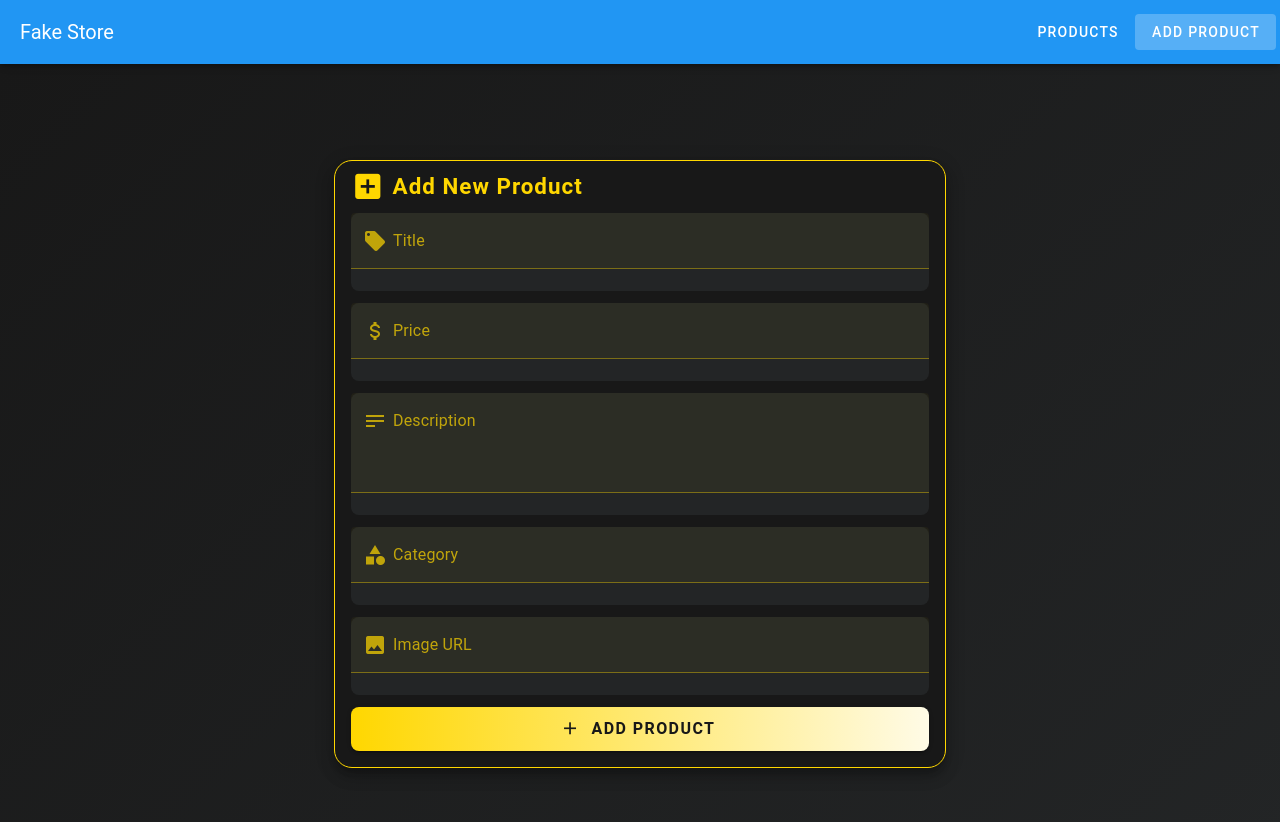
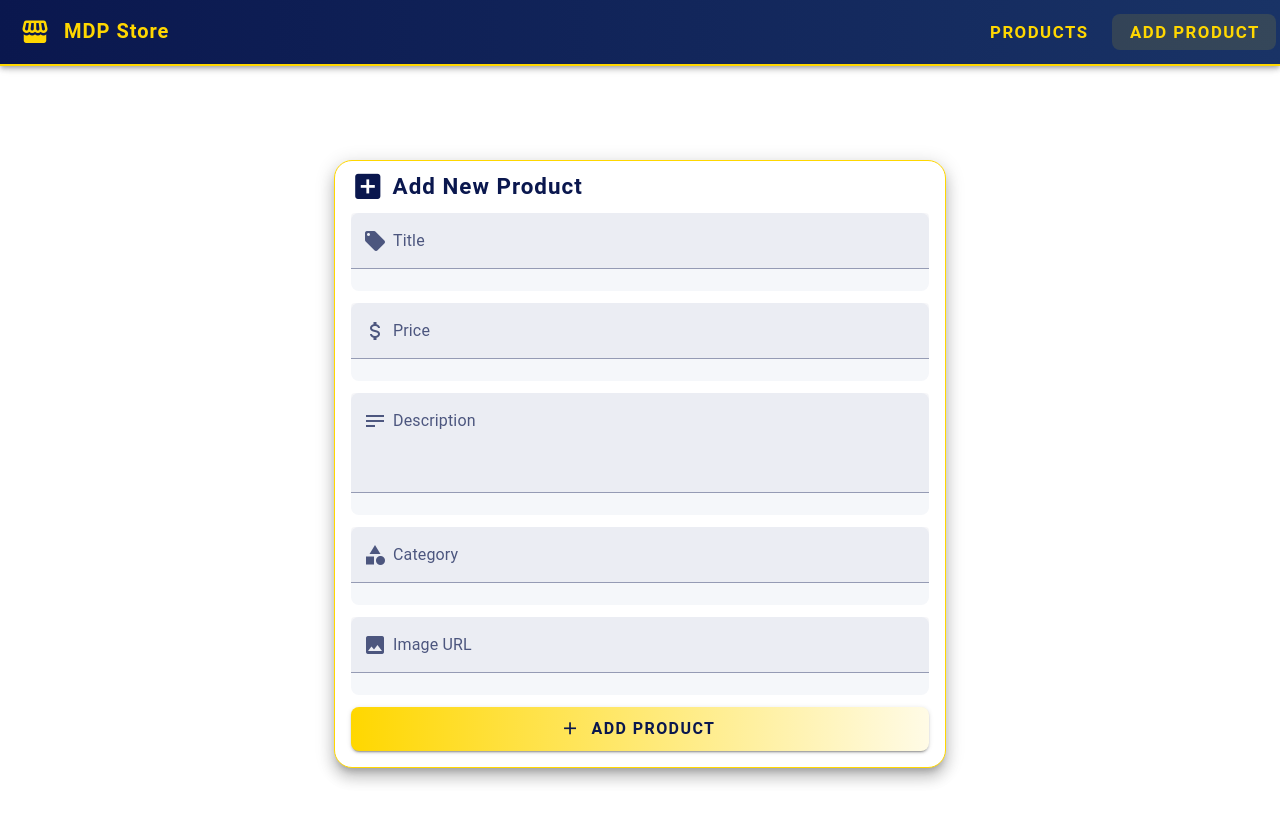
Before and after one commit to DesireeParan/Products-listing-using-vuetify-and-fakestore-api, a Vue app: page /add in a window 1280 px wide. Shown: the top 822 px of the page. Built offline with nearby package versions, Linux system fonts and the light colour scheme; a small style sheet from the web is missing.

Commit message:
Change color combination them into white, gold, and navy blue

```diff
--- a/index.html
+++ b/index.html
@@ -4,7 +4,7 @@
     <meta charset="UTF-8">
     <link rel="icon" href="/favicon.ico">
     <meta name="viewport" content="width=device-width, initial-scale=1.0">
-    <title>Welcome to Vuetify 3</title>
+    <title>MDP Store</title>
   </head>
   <body>
     <div id="app"></div>
--- a/src/App.vue
+++ b/src/App.vue
@@ -1,10 +1,13 @@
 <template>
   <v-app>
-    <v-app-bar app color="primary" dark>
-      <v-toolbar-title>Fake Store</v-toolbar-title>
+    <v-app-bar app class="gold-navbar" elevation="4">
+      <v-toolbar-title class="gold-title">
+        <v-icon color="#FFD700" class="mr-2">mdi-storefront</v-icon>
+        MDP Store
+      </v-toolbar-title>
       <v-spacer />
-      <v-btn to="/" text>Products</v-btn>
-      <v-btn to="/add" text>Add Product</v-btn>
+      <v-btn to="/" class="gold-nav-btn" variant="text">Products</v-btn>
+      <v-btn to="/add" class="gold-nav-btn" variant="text">Add Product</v-btn>
     </v-app-bar>
     <v-main>
       <router-view />
@@ -16,3 +19,32 @@
 import ProductList from './components/ProductList.vue';
   //
 </script>
+
+<style scoped>
+.gold-navbar {
+  background: linear-gradient(90deg, #0a174e 0%, #193366 100%);
+  border-bottom: 2px solid #FFD700;
+}
+.gold-title {
+  color: #FFD700;
+  font-weight: 700;
+  letter-spacing: 1px;
+  display: flex;
+  align-items: center;
+}
+.gold-nav-btn {
+  color: #FFD700 !important;
+  font-weight: 700;
+  font-size: 1.05rem;
+  border-radius: 8px;
+  margin-left: 8px;
+  transition: background 0.2s, color 0.2s;
+}
+.gold-nav-btn:hover {
+  background: linear-gradient(90deg, #FFD700 0%, #fffbe6 100%);
+  color: #0a174e !important;
+}
+.v-main {
+  background: #fff !important;
+}
+</style>
--- a/src/components/AddProduct.vue
+++ b/src/components/AddProduct.vue
@@ -53,7 +53,7 @@ export default defineComponent({
 
 <style scoped>
 .add-product-container {
-  background: linear-gradient(135deg, #181818 0%, #232526 100%);
+  background: #fff;
   min-height: 100vh;
   display: flex;
   align-items: center;
@@ -63,15 +63,15 @@ export default defineComponent({
 }
 .add-product-card {
   border-radius: 18px;
-  background: #181818;
-  color: #fff;
+  background: #fff;
+  color: #0a174e;
   border: 1.5px solid #FFD700;
-  box-shadow: 0 8px 32px rgba(255, 215, 0, 0.10);
+  box-shadow: 0 8px 32px rgba(10, 23, 78, 0.10);
 }
 .add-product-title {
   font-size: 1.4rem;
   font-weight: 700;
-  color: #FFD700;
+  color: #0a174e;
   display: flex;
   align-items: center;
   letter-spacing: 1px;
@@ -79,17 +79,17 @@ export default defineComponent({
 }
 .add-product-form .v-text-field,
 .add-product-form .v-textarea {
-  background: #232526;
-  color: #FFD700;
+  background: #f5f7fa;
+  color: #0a174e;
   border-radius: 8px;
 }
 .add-product-form input,
 .add-product-form textarea {
-  color: #FFD700 !important;
+  color: #0a174e !important;
 }
 .add-btn {
   background: linear-gradient(90deg, #FFD700 0%, #fffbe6 100%);
-  color: #181818 !important;
+  color: #0a174e !important;
   font-weight: 700;
   border-radius: 8px;
   border: none;
@@ -97,6 +97,6 @@ export default defineComponent({
 }
 .add-btn:hover {
   background: linear-gradient(90deg, #fffbe6 0%, #FFD700 100%);
-  color: #181818 !important;
+  color: #0a174e !important;
 }
 </style>
--- a/src/components/ProductList.vue
+++ b/src/components/ProductList.vue
@@ -2,7 +2,7 @@
   <v-container class="product-list-container" fluid>
     <v-row class="mb-6" align="center" justify="space-between">
       <v-col cols="12" md="6">
-        <h1 class="display-1 font-weight-bold mb-2">Shop Products</h1>
+        <h1 class="display-1 text-black font-weight-bold mb-2">Products</h1>
         <div class="subtitle-1 text-grey-darken-1 mb-4">Discover the best deals and latest trends</div>
       </v-col>
       <v-col cols="12" md="6" class="d-flex justify-end align-center">
@@ -54,6 +54,7 @@
         </v-alert>
       </v-col>
     </v-row>
+
     <v-dialog v-model="showModal" max-width="800px">
       <v-card class="modal-card">
         <v-row>
@@ -214,7 +215,7 @@ export default defineComponent({
 
 <style scoped>
 .product-list-container {
-  background: linear-gradient(135deg, #181818 0%, #232526 100%);
+  background: #fff;
   min-height: 100vh;
   padding-top: 32px;
   padding-bottom: 32px;
@@ -223,19 +224,19 @@ export default defineComponent({
   border-radius: 18px;
   transition: box-shadow 0.2s, transform 0.2s;
   cursor: pointer;
-  background: #181818;
+  background: #fff;
   border: 1.5px solid #FFD700;
-  color: #fff;
+  color: #0a174e;
   padding-bottom: 8px;
 }
 .product-card:hover {
-  box-shadow: 0 8px 32px rgba(255, 215, 0, 0.18);
+  box-shadow: 0 8px 32px rgba(10, 23, 78, 0.12);
   transform: translateY(-4px) scale(1.03);
-  border-color: #fffbe6;
+  border-color: #FFD700;
 }
 .product-image-wrapper {
   padding: 18px 18px 0 18px;
-  background: #232526;
+  background: #f5f7fa;
   border-top-left-radius: 18px;
   border-top-right-radius: 18px;
   display: flex;
@@ -251,22 +252,22 @@ export default defineComponent({
   font-size: 1.2rem;
   font-weight: 700;
   margin-bottom: 0;
-  color: #FFD700;
+  color: #0a174e;
   letter-spacing: 0.5px;
   text-align: left;
 }
 .emphasized-title {
-  text-shadow: 0 2px 8px rgba(255, 215, 0, 0.18);
+  text-shadow: 0 2px 8px rgba(25, 51, 102, 0.10);
 }
 .product-category {
   font-size: 0.85rem;
   letter-spacing: 1px;
   margin-bottom: 0.5rem;
-  color: #fffbe6;
+  color: #193366;
 }
 .product-description {
   font-size: 0.98rem;
-  color: #fffbe6;
+  color: #193366;
   min-height: 60px;
   font-style: italic;
 }
@@ -279,24 +280,24 @@ export default defineComponent({
 .modal-card {
   border-radius: 18px;
   padding: 24px 12px 12px 12px;
-  background: #181818;
-  color: #fff;
+  background: #fff;
+  color: #0a174e;
   border: 1.5px solid #FFD700;
 }
 .modal-title {
   font-size: 1.5rem;
   font-weight: 700;
   margin-bottom: 0.5rem;
-  color: #FFD700;
+  color: #0a174e;
 }
 .modal-category {
   font-size: 0.95rem;
   letter-spacing: 1px;
-  color: #fffbe6;
+  color: #193366;
 }
 .modal-description {
   font-size: 1.05rem;
-  color: #fffbe6;
+  color: #193366;
   margin-bottom: 1.5rem;
 }
 .modal-price {
@@ -313,36 +314,36 @@ export default defineComponent({
 }
 .modal-image {
   border-radius: 12px;
-  box-shadow: 0 4px 24px rgba(255,215,0,0.10);
-  background: #232526;
+  box-shadow: 0 4px 24px rgba(10,23,78,0.10);
+  background: #f5f7fa;
 }
 .v-btn, .v-btn--variant-elevated {
   background: linear-gradient(90deg, #FFD700 0%, #fffbe6 100%);
-  color: #181818 !important;
+  color: #0a174e !important;
   font-weight: 700;
   border-radius: 8px;
   border: none;
 }
 .v-btn:hover {
   background: linear-gradient(90deg, #fffbe6 0%, #FFD700 100%);
-  color: #181818 !important;
+  color: #0a174e !important;
 }
 .v-select, .v-text-field {
-  background: #232526;
-  color: #FFD700;
+  background: #f5f7fa;
+  color: #0a174e;
   border-radius: 8px;
 }
 .v-select input, .v-text-field input {
-  color: #FFD700;
+  color: #0a174e;
 }
 .v-alert {
-  background: #232526 !important;
-  color: #FFD700 !important;
+  background: #f5f7fa !important;
+  color: #0a174e !important;
   border-color: #FFD700 !important;
 }
 .v-chip {
   background: #FFD700 !important;
-  color: #181818 !important;
+  color: #0a174e !important;
   font-weight: 700;
 }
 .add-product-btn {
@@ -350,7 +351,7 @@ export default defineComponent({
   bottom: 32px;
   right: 32px;
   z-index: 1001;
-  box-shadow: 0 4px 24px rgba(255,215,0,0.18);
+  box-shadow: 0 4px 24px rgba(25,51,102,0.18);
 }
 @media (max-width: 960px) {
   .modal-image-col {
```
